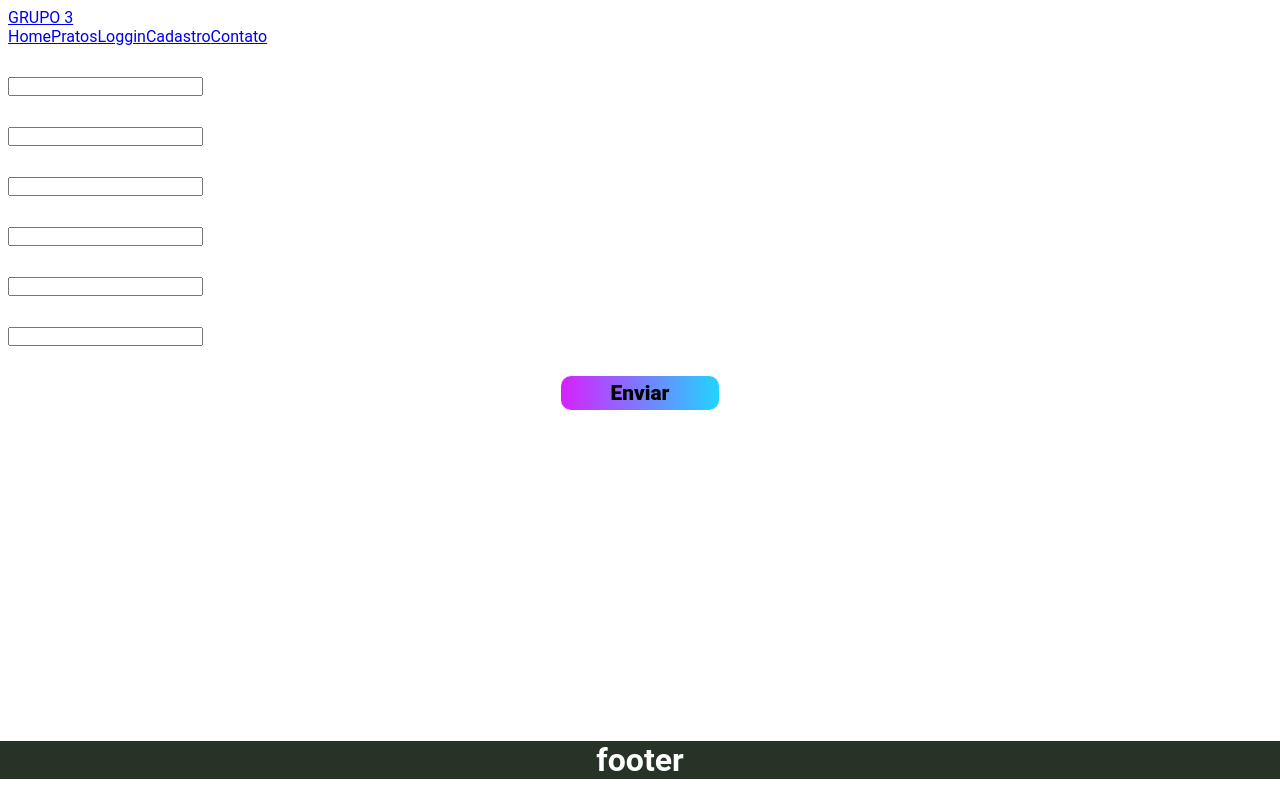
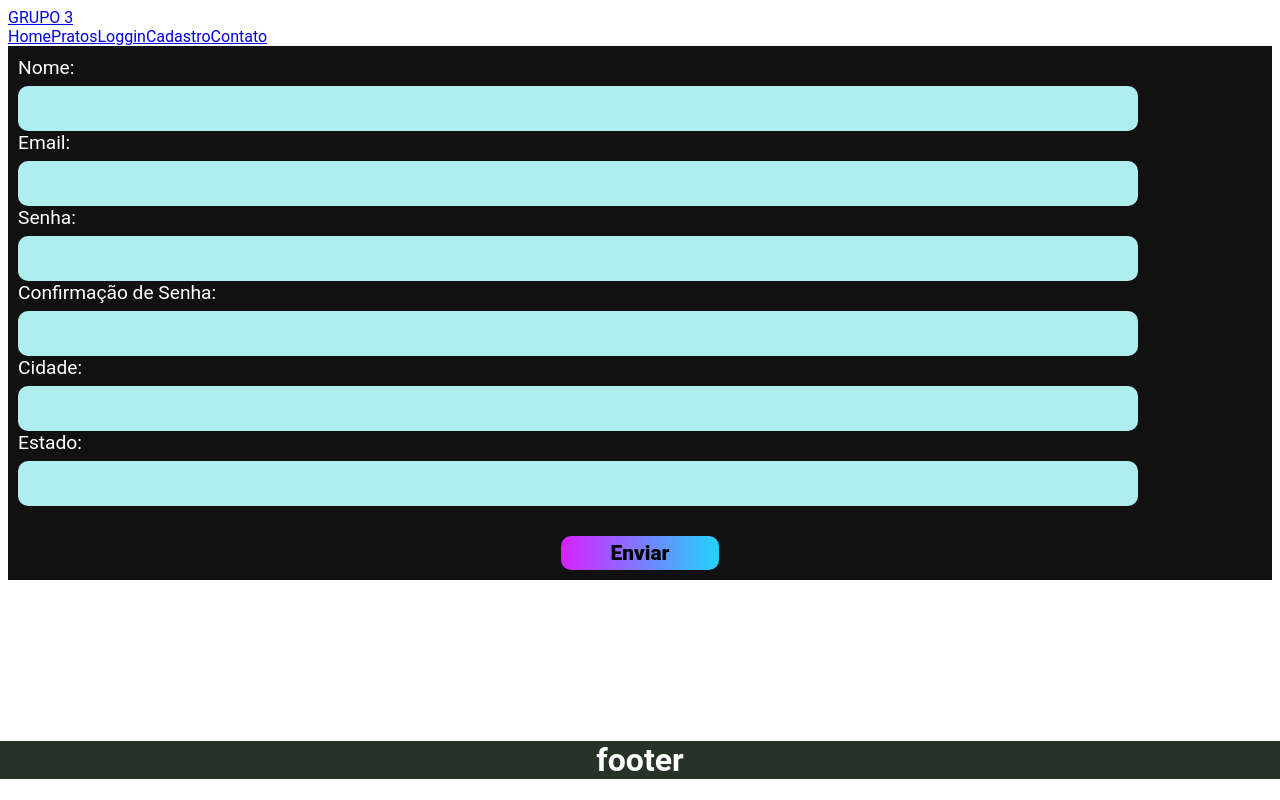
Before and after one commit to Ricardopgm/projeto-3, a React (Create React App) app: page /Cadastro in a window 1280 px wide. Built offline with nearby package versions, Linux system fonts and the light colour scheme; the HTML template or start-up script is replaced by a standard one.

Commit message:
Atualizando

```diff
--- a/src/pages/Cadastro/Cadastro.css
+++ b/src/pages/Cadastro/Cadastro.css
@@ -1,4 +1,4 @@
-FormCadastro{
+.FormCadastro{
     background-color: #111;
     padding: 10px;
     align-items: center;
@@ -12,7 +12,7 @@ label {
 
 }
 
-Cad{
+.Cad{
     width: 90%;
     height: 45px;
     border-radius: 10px;
--- a/src/pages/Cadastro/Cadastro.js
+++ b/src/pages/Cadastro/Cadastro.js
@@ -49,7 +49,7 @@ function Cadastro() {
 
 
       <label> Confirmação de Senha:  </label>
-      <input
+      <input className="Cad"
         type="password"
         name="ConfirSenha"
         value={inputs.ConfirSenha || ""}
@@ -57,7 +57,7 @@ function Cadastro() {
       />
 
       <label> Cidade:  </label>
-      <input
+      <input className="Cad"
         type="text"
         name="Cidade"
         value={inputs.Cidade || ""}
```
